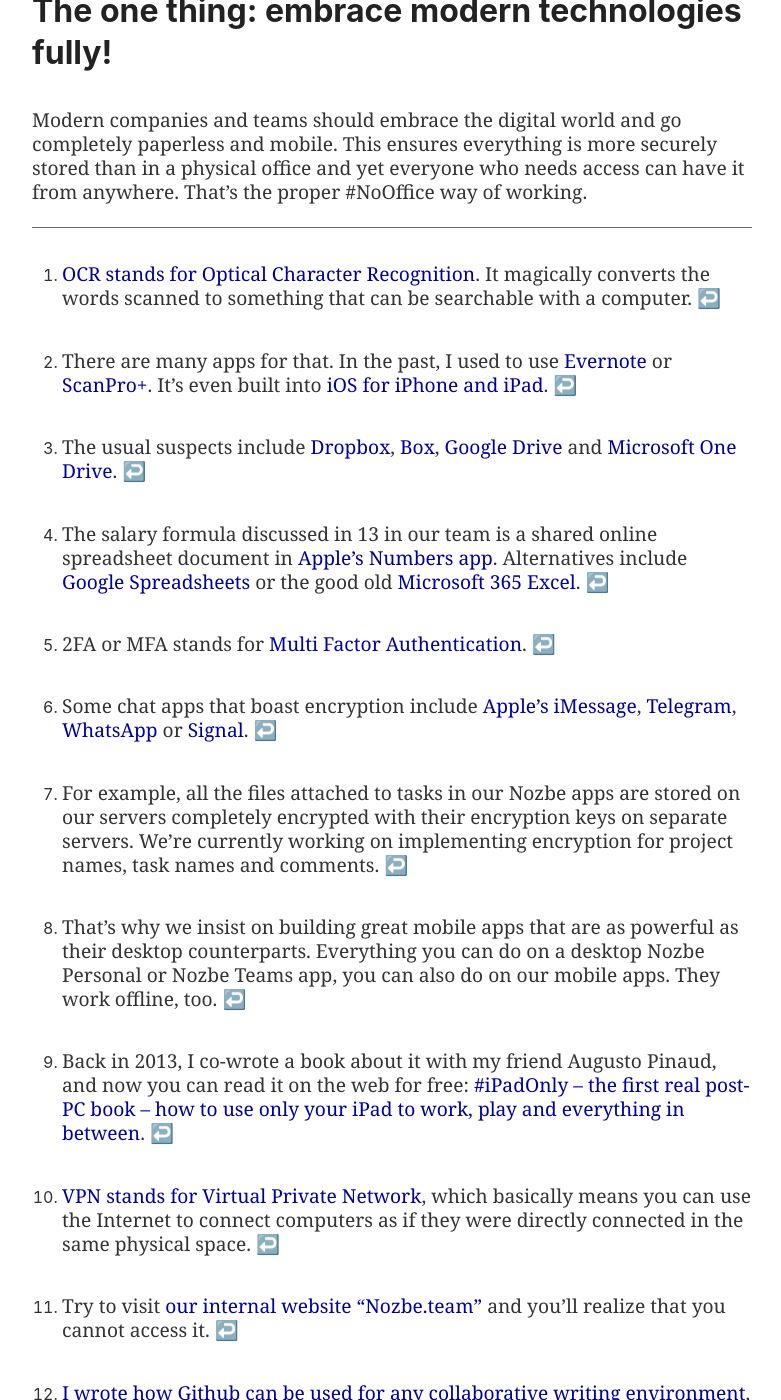
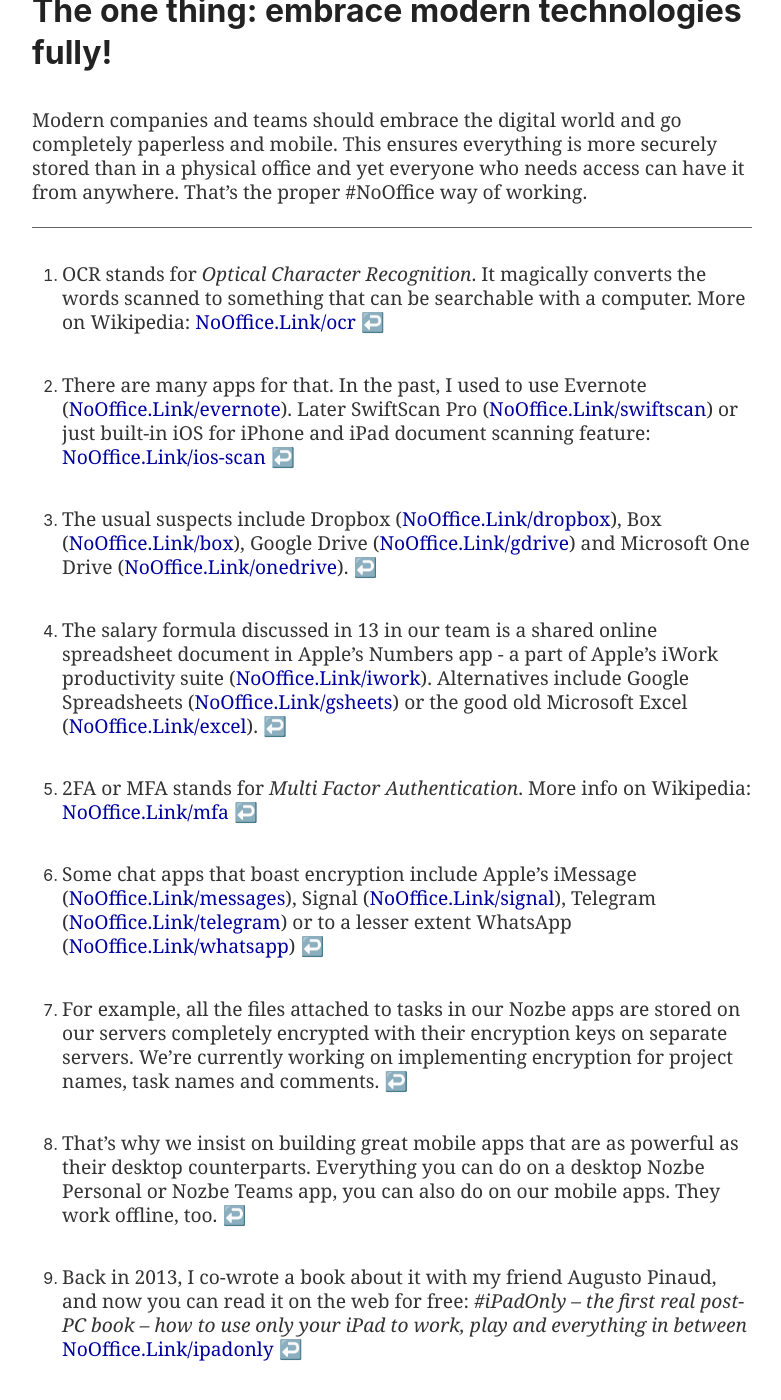
Before and after one commit to Nozbe/NoOffice.org, a Jekyll site: the page built from _book/mobile.md, in a window 1280 px wide and 1400 px high, scrolled down 5551 px. Shown: the whole window, without its empty margins (248-1029 px from the left). Built offline with Jekyll 4.4.1, drawn with Linux system fonts in a browser that asks for light colours; some of the changed text lies outside the part shown.

Commit message:
Updates to book percentages and redirect fix
Watch out to have a comma after ],

```diff
--- a/_book/mobile.md
+++ b/_book/mobile.md
@@ -93,15 +93,15 @@
 
 Modern companies and teams should embrace the digital world and go completely paperless and mobile. This ensures everything is more securely stored than in a physical office and yet everyone who needs access can have it from anywhere. That's the proper #NoOffice way of working.
 
-[^1]: [OCR stands for Optical Character Recognition](https://en.wikipedia.org/wiki/Optical_character_recognition). It magically converts the words scanned to something that can be searchable with a computer.
-[^2]: There are many apps for that. In the past, I used to use [Evernote](https://Evernote.com) or [ScanPro+](https://scanbot.io). It's even built into [iOS for iPhone and iPad](https://support.apple.com/en-us/HT210336).
-[^3]: The usual suspects include [Dropbox](https://www.dropbox.com), [Box](https://box.com), [Google Drive](https://drive.google.com) and [Microsoft One Drive](https://www.microsoft.com/en-us/microsoft-365/onedrive/online-cloud-storage).
-[^4]: The salary formula discussed in 13 in our team is a shared online spreadsheet document in [Apple's Numbers app](https://www.apple.com/iwork/). Alternatives include [Google Spreadsheets](https://www.google.com/sheets/about/) or the good old [Microsoft 365 Excel](https://www.microsoft.com/en-us/microsoft-365/excel).
-[^5]: 2FA or MFA stands for [Multi Factor Authentication](https://en.wikipedia.org/wiki/Multi-factor_authentication).
-[^6]: Some chat apps that boast encryption include [Apple's iMessage](https://support.apple.com/explore/messages), [Telegram](https://telegram.org), [WhatsApp](https://www.whatsapp.com) or [Signal](https://www.signal.org).
+[^1]: OCR stands for *Optical Character Recognition*. It magically converts the words scanned to something that can be searchable with a computer. More on Wikipedia: [NoOffice.Link/ocr](https://nooffice.link/ocr)
+[^2]: There are many apps for that. In the past, I used to use Evernote ([NoOffice.Link/evernote](https://nooffice.link/evernote)). Later SwiftScan Pro ([NoOffice.Link/swiftscan](https://nooffice.link/swiftscan)) or just built-in iOS for iPhone and iPad document scanning feature: [NoOffice.Link/ios-scan](https://nooffice.link/ios-scan)
+[^3]: The usual suspects include Dropbox ([NoOffice.Link/dropbox](https://nooffice.link/dropbox)), Box ([NoOffice.Link/box](https://nooffice.link/box)), Google Drive ([NoOffice.Link/gdrive](https://nooffice.link/gdrive)) and Microsoft One Drive ([NoOffice.Link/onedrive](https://nooffice.link/onedrive)).
+[^4]: The salary formula discussed in 13 in our team is a shared online spreadsheet document in Apple's Numbers app - a part of Apple's iWork productivity suite ([NoOffice.Link/iwork](https://nooffice.link/iwork)). Alternatives include Google Spreadsheets ([NoOffice.Link/gsheets](https://nooffice.link/gsheets)) or the good old Microsoft Excel ([NoOffice.Link/excel](https://nooffice.link/excel)).
+[^5]: 2FA or MFA stands for *Multi Factor Authentication*. More info on Wikipedia: [NoOffice.Link/mfa](https://nooffice.link/mfa)
+[^6]: Some chat apps that boast encryption include Apple's iMessage ([NoOffice.Link/messages](https://nooffice.link/messages)), Signal ([NoOffice.Link/signal](https://nooffice.link/signal)), Telegram ([NoOffice.Link/telegram](https://nooffice.link/telegram)) or to a lesser extent WhatsApp ([NoOffice.Link/whatsapp](https://nooffice.link/whatsapp))
 [^7]: For example, all the files attached to tasks in our Nozbe apps are stored on our servers completely encrypted with their encryption keys on separate servers. We're currently working on implementing encryption for project names, task names and comments.
 [^8]: That's why we insist on building great mobile apps that are as powerful as their desktop counterparts. Everything you can do on a desktop Nozbe Personal or Nozbe Teams app, you can also do on our mobile apps. They work offline, too.
-[^9]: Back in 2013, I co-wrote a book about it with my friend Augusto Pinaud, and now you can read it on the web for free: [#iPadOnly – the first real post-PC book – how to use only your iPad to work, play and everything in between](https://ipadonly.com/book/).
-[^10]: [VPN stands for Virtual Private Network](https://en.wikipedia.org/wiki/Virtual_private_network), which basically means you can use the Internet to connect computers as if they were directly connected in the same physical space.
+[^9]: Back in 2013, I co-wrote a book about it with my friend Augusto Pinaud, and now you can read it on the web for free: *#iPadOnly – the first real post-PC book – how to use only your iPad to work, play and everything in between* [NoOffice.Link/ipadonly](https://nooffice.link/ipadonly)
+[^10]: VPN stands for *Virtual Private Network*, which basically means you can use the Internet to connect computers as if they were directly connected in the same physical space. More info on Wikipedia: [NoOffice.Link/vpn](https://nooffice.link/vpn)
 [^11]: Try to visit [our internal website "Nozbe.team"](https://www.nozbe.team) and you'll realize that you cannot access it.
-[^12]: [I wrote how Github can be used for any collaborative writing environment](https://nooffice.org/why-in-any-company-you-should-be-using-version-control-for-anything-how-we-use-github-not-only-bc2554308455/), and on the [about page of this project, I explain how I'm writing this book](https://nooffice.org/about/#technical-stuff).
+[^12]: Back on my blog I wrote how Github can be used for any collaborative writing environment: [NoOffice.Link/github](https://nooffice.link/github), and on the about page of this project, I explain how I'm writing this book: [NoOffice.org/about](https://nooffice.org/about/#technical-stuff).
--- a/_data/es.yml
+++ b/_data/es.yml
@@ -9,9 +9,9 @@
 lang: Español (Castellano)
 lang_en: Spanish
 lang_em: "🇪🇸"
-percent: "46"
+percent: "64" #Now: 11+43+1+3*3 (async)
 github: "https://github.com/Nozbe/NoOffice.org/blob/master/_es/"
-updated: "August 25, 2020"
+updated: "2 de enero, 2021"
 toc:
 - url: intro
   status: draft # options are: none (no file created), draft (rough draft), ready (just written) and publish (published document)
--- a/_data/jp.yml
+++ b/_data/jp.yml
@@ -9,9 +9,9 @@
 lang: 日本語
 lang_en: Japanese
 lang_em: "🇯🇵"
-percent: "37"
+percent: "54" # Now 11+43+(part 2 now)
 github: "https://github.com/Nozbe/NoOffice.org/blob/master/_jp/"
-updated: "August 28, 2020"
+updated: "December 12, 2020"
 toc:
 - url: intro
   status: draft # options are: none (no file created), draft (rough draft), ready (just written) and publish (published document)
```
Also changed, not shown: _book/async.md (+4 -5 lines), _data/book.yml (+10 -4 lines), _data/pl.yml (+11 -11 lines), redirect.js (+31 -2 lines).
